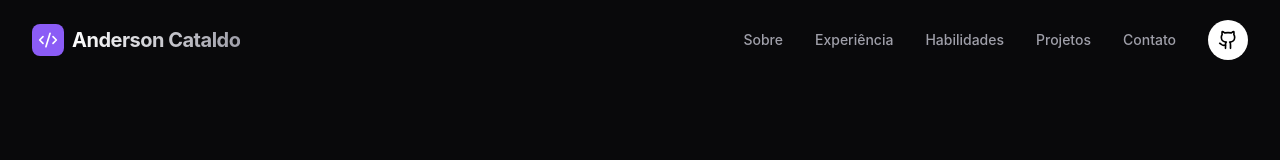
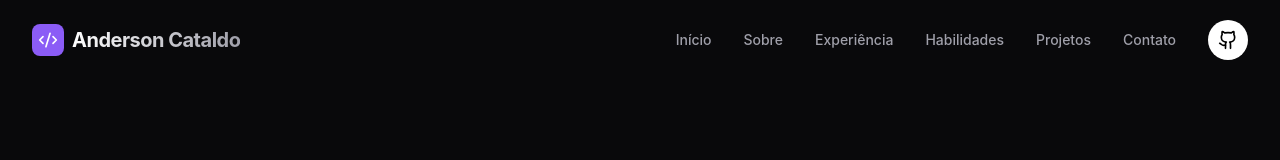
Before and after one commit to andersoncataldo/andersoncataldo.tech, a React (Vite) app: page / in a window 1280 px wide. Shown: the top 160 px of the page. Built offline with nearby package versions, Linux system fonts and the light colour scheme.

Commit message:
correções navbar

```diff
--- a/src/components/Navbar.tsx
+++ b/src/components/Navbar.tsx
@@ -13,7 +13,14 @@ const Navbar = () => {
     return () => window.removeEventListener('scroll', handleScroll);
   }, []);
 
+  const scrollToTop = (e: React.MouseEvent) => {
+    e.preventDefault();
+    window.scrollTo({ top: 0, behavior: 'smooth' });
+    setMobileMenuOpen(false);
+  };
+
   const navLinks = [
+    { name: 'Início', href: '#', onClick: scrollToTop },
     { name: 'Sobre', href: '#sobre' },
     { name: 'Experiência', href: '#experiencia' },
     { name: 'Habilidades', href: '#habilidades' },
@@ -27,14 +34,18 @@ const Navbar = () => {
     }`}>
       <div className="max-w-7xl mx-auto px-4 sm:px-6 lg:px-8">
         <div className="flex justify-between items-center">
-          <div className="flex items-center gap-2 group cursor-pointer">
+          <a
+            href="#"
+            onClick={scrollToTop}
+            className="flex items-center gap-2 group cursor-pointer"
+          >
             <div className="bg-primary-500 p-1.5 rounded-lg group-hover:rotate-12 transition-transform">
               <Code2 className="w-5 h-5 text-white" />
             </div>
             <span className="text-xl font-bold tracking-tight bg-clip-text text-transparent bg-gradient-to-r from-white to-zinc-400">
               Anderson Cataldo
             </span>
-          </div>
+          </a>
 
           {/* Desktop Nav */}
           <div className="hidden md:flex items-center space-x-8">
@@ -42,6 +53,7 @@ const Navbar = () => {
               <a
                 key={link.name}
                 href={link.href}
+                onClick={link.onClick}
                 className="text-sm font-medium text-zinc-400 hover:text-white transition-colors"
               >
                 {link.name}
@@ -78,8 +90,8 @@ const Navbar = () => {
               <a
                 key={link.name}
                 href={link.href}
+                onClick={link.onClick ? link.onClick : () => setMobileMenuOpen(false)}
                 className="block px-3 py-2 text-base font-medium text-zinc-400 hover:text-white"
-                onClick={() => setMobileMenuOpen(false)}
               >
                 {link.name}
               </a>
```
